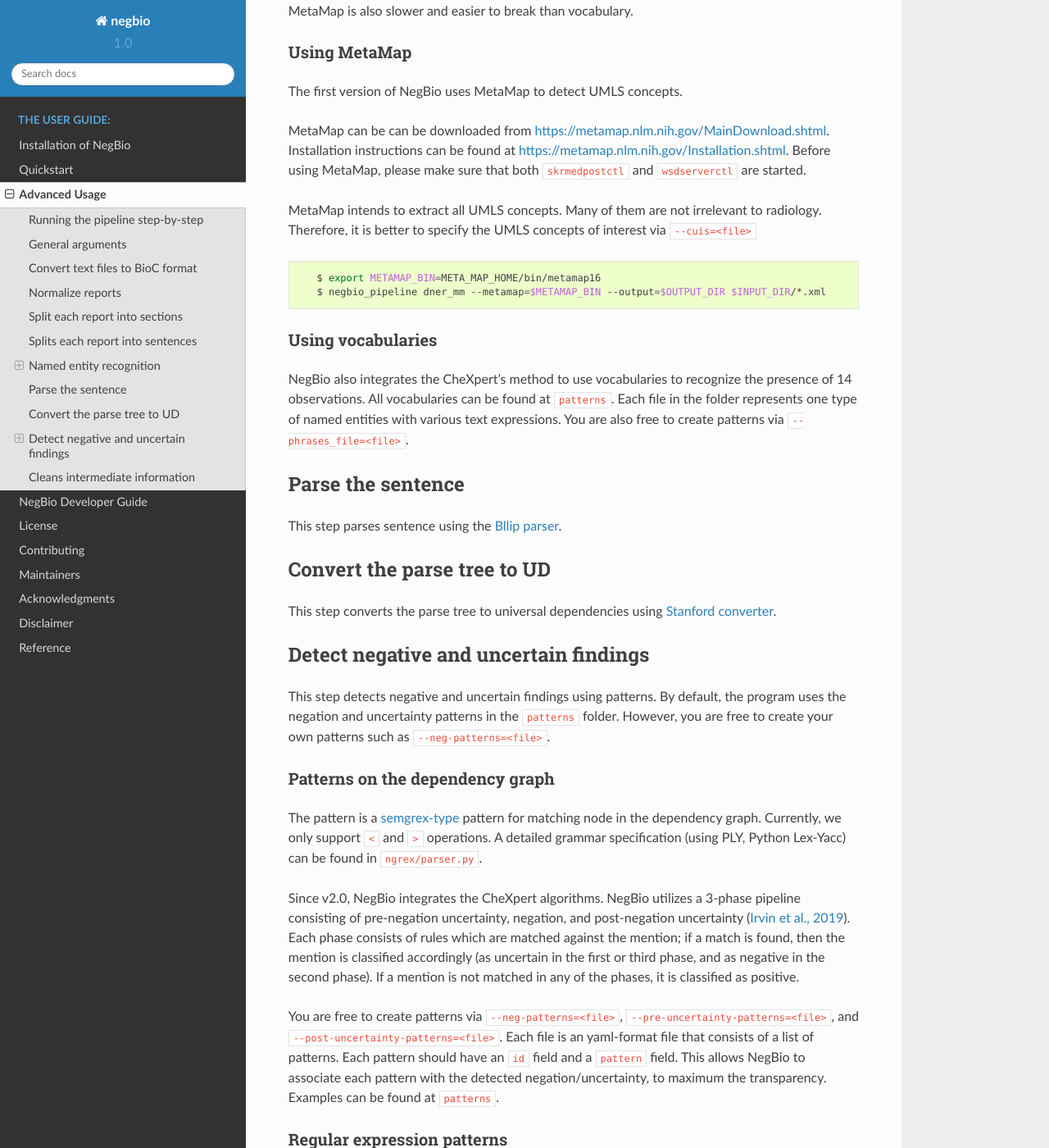
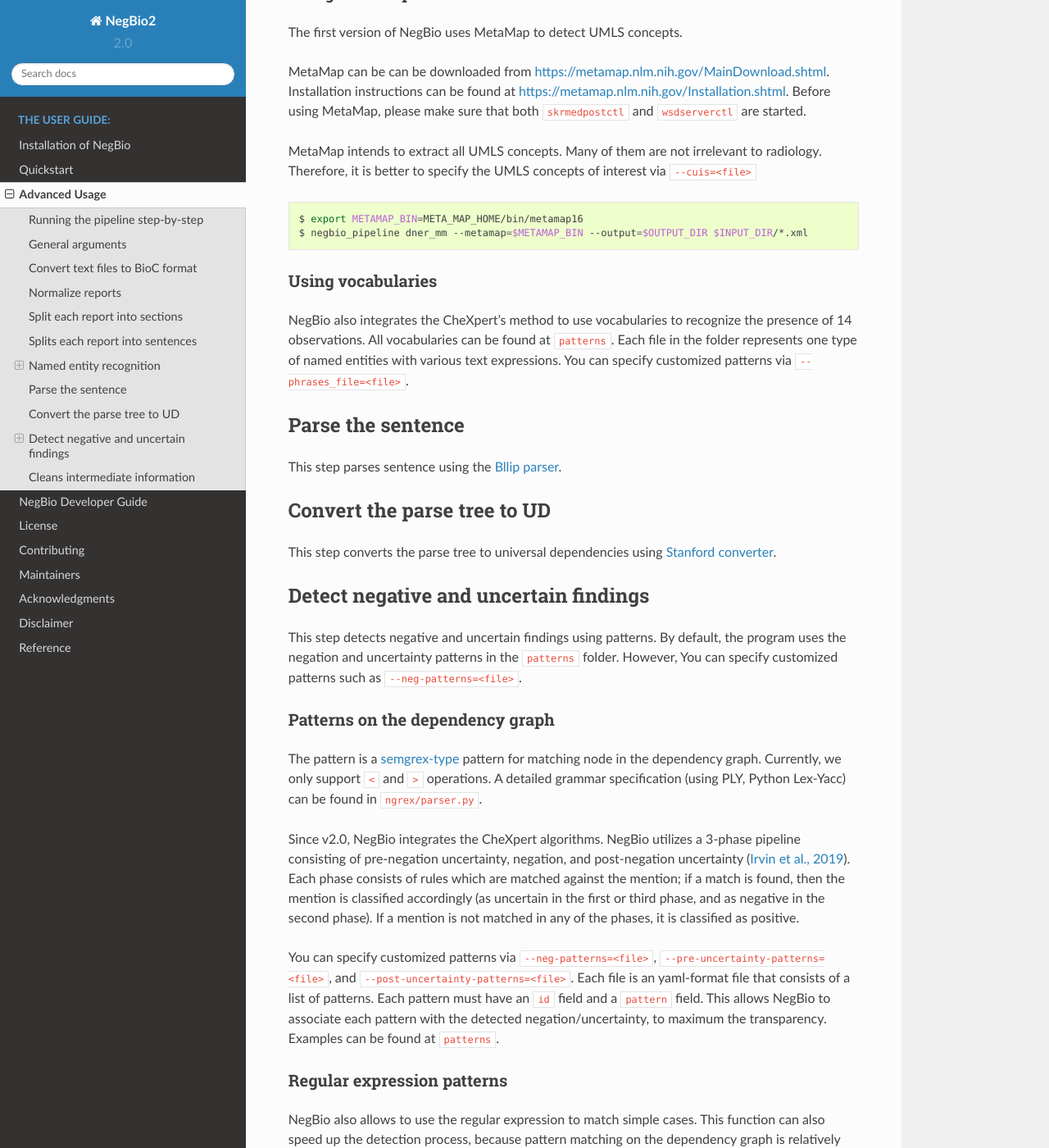
Before and after one commit to bionlplab/negbio2, a Sphinx documentation site: the page built from docs/user_guide.md, in a window 1280 px wide and 1400 px high, scrolled down 1981 px. Shown: the whole window at 82% size. Built offline with Sphinx 7.4.7 and the Read the Docs theme 2.0.0, drawn with Linux system fonts in a browser that asks for light colours; some of the changed text lies outside the part shown.

Commit message:
update docs

````diff
--- a/docs/conf.py
+++ b/docs/conf.py
@@ -45,7 +45,7 @@
 master_doc = 'index'
 
 # General information about the project.
-project = 'negbio'
+project = 'NegBio2'
 copyright = '2019, NCBI, NLM, NIH'
 author = 'Yifan Peng'
 
@@ -54,9 +54,9 @@
 # built documents.
 #
 # The short X.Y version.
-version = '1.0'
+version = '2.0'
 # The full version, including alpha/beta/rc tags.
-release = '1.0'
+release = '2.0'
 
 # The language for content autogenerated by Sphinx. Refer to documentation
 # for a list of supported languages.
--- a/docs/user_guide.md
+++ b/docs/user_guide.md
@@ -90,15 +90,15 @@
 Therefore, it is better to specify the UMLS concepts of interest via `--cuis=<file>`
 
 ```bash
-   $ export METAMAP_BIN=META_MAP_HOME/bin/metamap16
-   $ negbio_pipeline dner_mm --metamap=$METAMAP_BIN --output=$OUTPUT_DIR $INPUT_DIR/*.xml
+$ export METAMAP_BIN=META_MAP_HOME/bin/metamap16
+$ negbio_pipeline dner_mm --metamap=$METAMAP_BIN --output=$OUTPUT_DIR $INPUT_DIR/*.xml
 ```
 
 #### Using vocabularies
 
 NegBio also integrates the CheXpert's method to use vocabularies to recognize the presence of 14 observations.
 All vocabularies can be found at `patterns`.
-Each file in the folder represents one type of named entities with various text expressions. You are also free to create patterns via `--phrases_file=<file>`.
+Each file in the folder represents one type of named entities with various text expressions. You can specify customized patterns via `--phrases_file=<file>`.
 
 
 ### Parse the sentence
@@ -113,7 +113,7 @@
 
 This step detects negative and uncertain findings using patterns.
 By default, the program uses the negation and uncertainty patterns in the `patterns` folder.
-However, you are free to create your own patterns such as  `--neg-patterns=<file>`.
+However, You can specify customized patterns such as  `--neg-patterns=<file>`.
 
 #### Patterns on the dependency graph
 
@@ -126,13 +126,13 @@
 accordingly (as uncertain in the first or third phase, and as negative in the second phase).
 If a mention is not matched in any of the phases, it is classified as positive.
 
-You are free to create patterns via `--neg-patterns=<file>`, `--pre-uncertainty-patterns=<file>`, and `--post-uncertainty-patterns=<file>`. Each file is an yaml-format file that consists of a list of patterns. Each pattern should have an `id` field and a `pattern` field. This allows NegBio to associate each pattern with the detected negation/uncertainty, to maximum the transparency. Examples can be found at `patterns`.
+You can specify customized patterns via `--neg-patterns=<file>`, `--pre-uncertainty-patterns=<file>`, and `--post-uncertainty-patterns=<file>`. Each file is an yaml-format file that consists of a list of patterns. Each pattern must have an `id` field and a `pattern` field. This allows NegBio to associate each pattern with the detected negation/uncertainty, to maximum the transparency. Examples can be found at `patterns`.
 
 #### Regular expression patterns
 
 NegBio also allows to use the regular expression to match simple cases. This function can also speed up the detection process, because pattern matching on the dependency graph is relatively slower. NegBio will first use regular expressions to match the text. If not found, semgrex is then used.
 
-You are free to create patterns via `--neg-regex-patterns=<file>` and `--uncertainty-regex-patterns=<file>`. Each file is an yaml-format file that consists of a list of patterns. Each pattern should have an `id` field and an `pattern` field. Examples can be found in `patterns`.
+You can specify customized patterns via `--neg-regex-patterns=<file>` and `--uncertainty-regex-patterns=<file>`. Each file is an yaml-format file that consists of a list of patterns. Each pattern must have an `id` field and an `pattern` field. Examples can be found in `patterns`.
 
 ### Cleans intermediate information
 
````
Also changed, not shown: other parts of docs/user_guide.md (+5 -5 lines), docs/developer_guide.md (+3 -3 lines), docs/getting_started.md (+2 -2 lines), docs/installation.md (+1 -1 lines), 1 other file.
